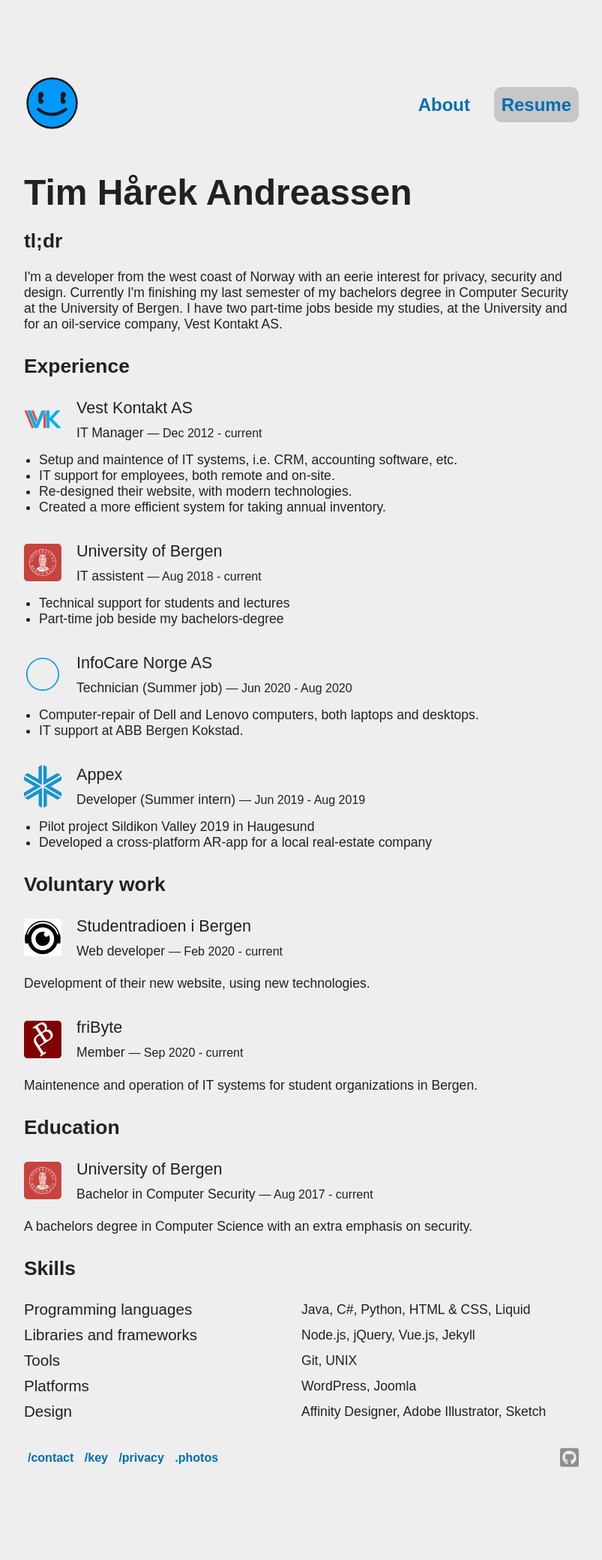
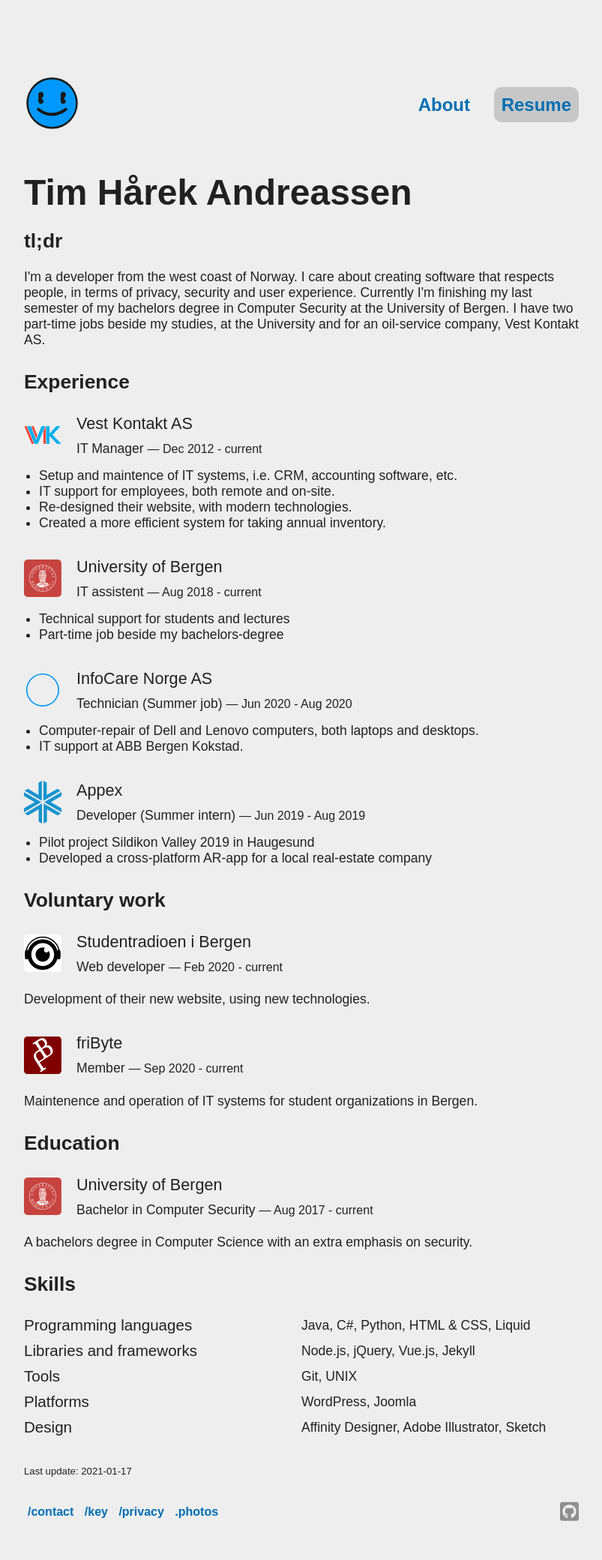
Before and after one commit to timharek/timharek.no, a Jekyll site: the page built from pages/resume.html, in a window 1280 px wide. Shown: the whole page at 75% size, without its empty margins (238-1041 px from the left). Built offline with Jekyll 4.4.1, drawn with Linux system fonts in a browser that asks for light colours; some web fonts are replaced; before the commit the page ends 2008 px from its top, so only the background shows below that.

Commit message:
feat: Added last update to my resume - Also updated the tldr

```diff
--- a/_data/resume.yml
+++ b/_data/resume.yml
@@ -1,5 +1,6 @@
+last_update: 2021-01-17 17:39
 tldr:
-    I'm a developer from the west coast of Norway with an eerie interest for privacy, security and design. Currently I'm finishing my last semester of my
+    I'm a developer from the west coast of Norway. I care about creating software that respects people, in terms of privacy, security and user experience. Currently I'm finishing my last semester of my
     bachelors degree in Computer Security at the University of Bergen. I have two part-time jobs beside my studies, at the University and for an oil-service
     company, Vest Kontakt AS.
 experience:
--- a/assets/_sass/_resume.scss
+++ b/assets/_sass/_resume.scss
@@ -100,4 +100,7 @@
 			}
 		}
 	}
+	.last-update {
+		font-size: 0.75em;
+	}
 }
--- a/pages/resume.html
+++ b/pages/resume.html
@@ -147,4 +147,7 @@ description: Tim Hårek's resume. Experience, education and skills.
             <span class="subskills"> {{ design | join: ", "}} </span>
         </div>
     </div>
+    <span class="last-update">
+        Last update: {{ resume.last_update | date: "%Y-%m-%d" }}
+    </span>
 </div>
```
